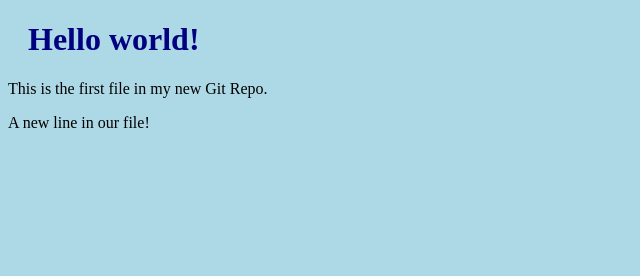
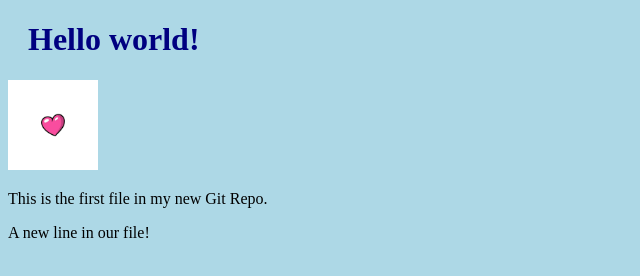
Before and after one commit to praveenajose/hello-world, a plain HTML site: page index.html in a window 1280 px wide. Shown: the whole page, without its empty margins (0-640 px from the left). Drawn offline with Linux system fonts and the light colour scheme.

Commit message:
Added image to images project

```diff
--- a/index.html
+++ b/index.html
@@ -7,6 +7,8 @@
 <body>
 
 <h1>Hello world!</h1>
+<div><img src="./img/heart.jpg" alt="Hello World"
+style="width:10%;max-width:90px"></div>
 <p>This is the first file in my new Git Repo.</p>
 <p>A new line in our file!</p>
 
```
Also changed, not shown: img/heart.jpg (added).
